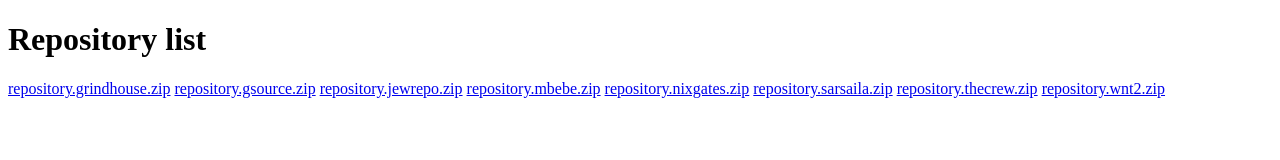
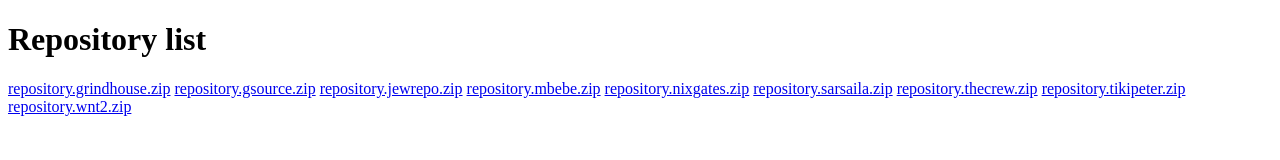
Before and after one commit to MK295/repo, a plain HTML site: page index.html in a window 1280 px wide. Drawn offline with Linux system fonts and the light colour scheme.

Commit message:
Update index.html

```diff
--- a/index.html
+++ b/index.html
@@ -13,6 +13,7 @@
       <a href="repository.nixgates.zip">repository.nixgates.zip</a>
       <a href="repository.sarsaila.zip">repository.sarsaila.zip</a>
       <a href="repository.thecrew.zip">repository.thecrew.zip</a>
+      <a href="repository.tikipeter.zip">repository.tikipeter.zip</a>
       <a href="repository.wnt2.zip">repository.wnt2.zip</a>
   </body>
 </html>
```
